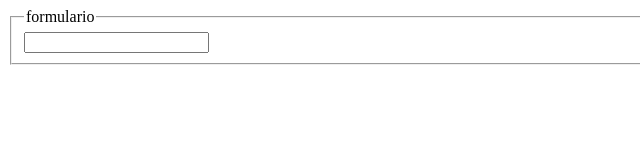
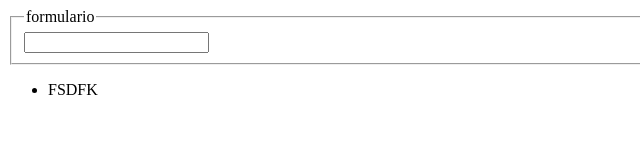
Before and after one commit to Maurimen32/clase-formulario, a plain HTML site: page formaularios/index.html in a window 1280 px wide. Shown: the full height of the page, 0-640 px from the left. Drawn offline with Linux system fonts and the light colour scheme.

Commit message:
AGREGANDO UN DIV

```diff
--- a/formaularios/index.html
+++ b/formaularios/index.html
@@ -20,6 +20,11 @@
             </fieldset>
         </form>
 
+        <DIV>
+            <UL>
+                <LI>FSDFK</LI>
+            </UL>
+        </DIV>
 
 
 
```
